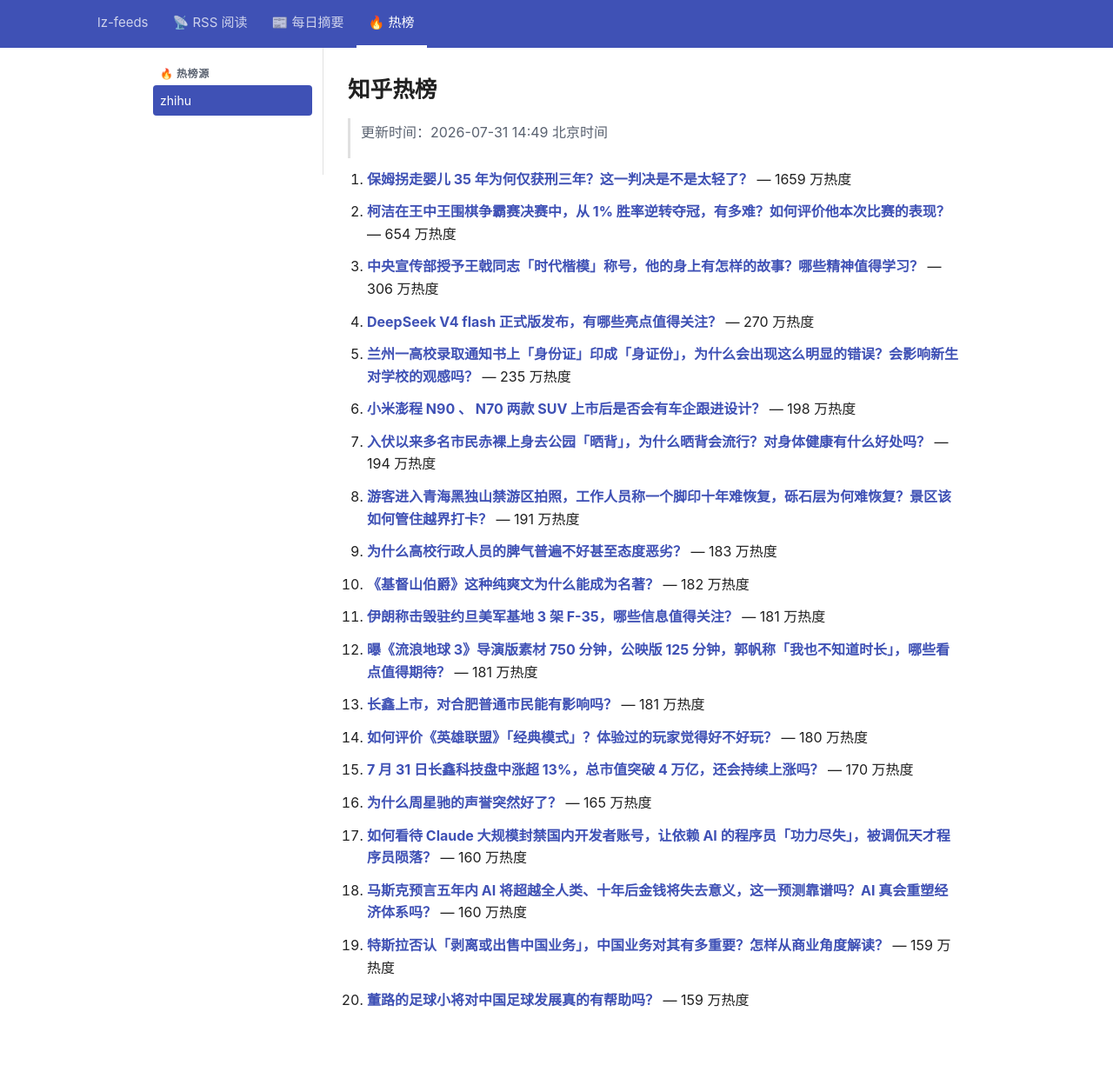
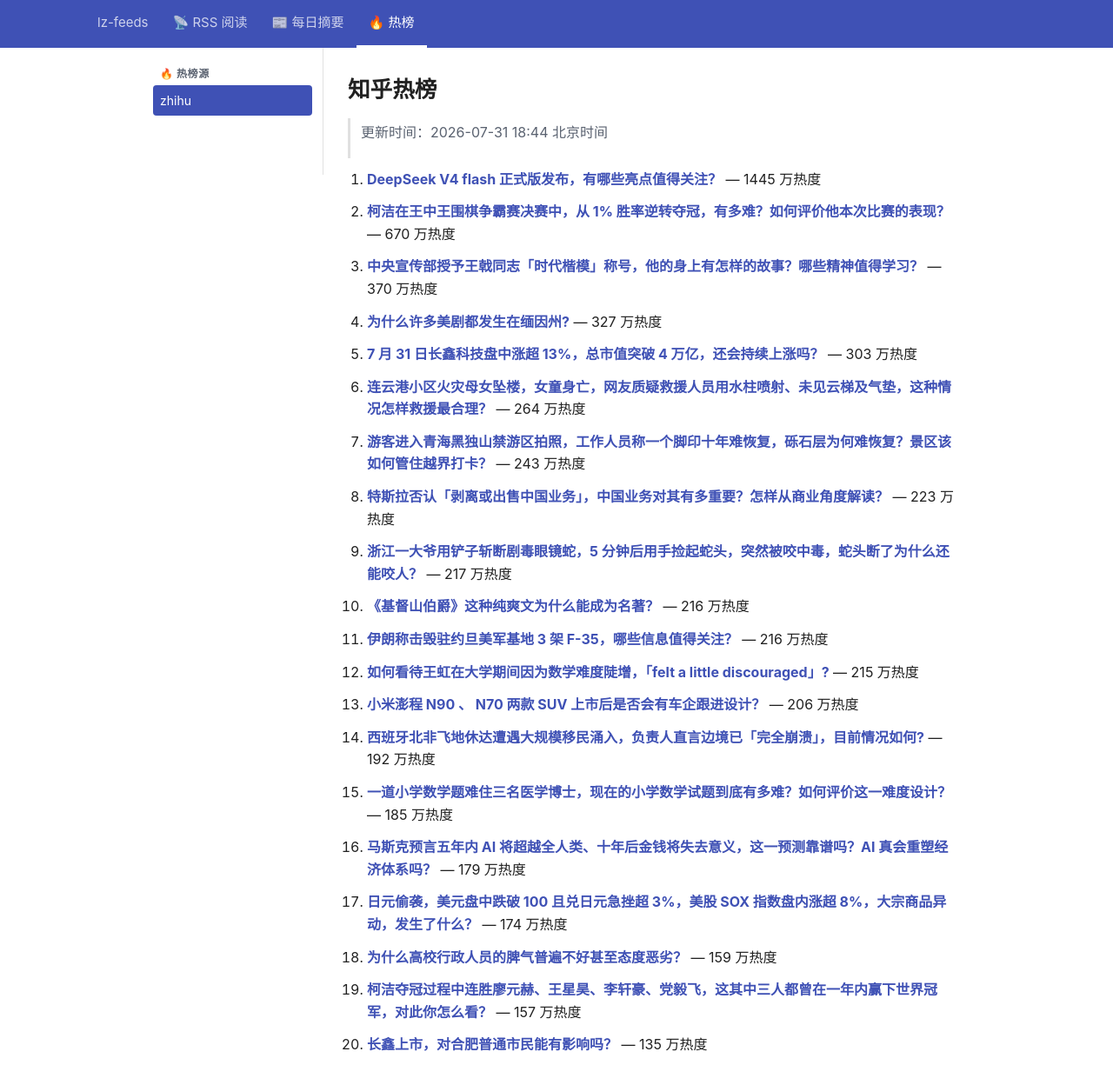
Before and after one commit to lizhang0101/lz-feeds, a Jekyll site: the page built from _hotlist/zhihu.md, in a window 1280 px wide and 1279 px high. Shown: the top 1248 px of the window at 87% size. Built offline with Jekyll 4.4.1, drawn with Linux system fonts in a browser that asks for light colours.

Commit message:
hotlist: 2026-07-31T10:44Z

```diff
--- a/_hotlist/zhihu.md
+++ b/_hotlist/zhihu.md
@@ -1,48 +1,48 @@
 ---
-updated: 2026-07-31 14:49 北京时间
+updated: 2026-07-31 18:44 北京时间
 count: 20
 ---
 
 # 知乎热榜
 
-> 更新时间：2026-07-31 14:49 北京时间
+> 更新时间：2026-07-31 18:44 北京时间
 
-1. **[保姆拐走婴儿 35 年为何仅获刑三年？这一判决是不是太轻了？](https://www.zhihu.com/question/2066124591437538873)** — 1659 万热度
+1. **[DeepSeek V4 flash 正式版发布，有哪些亮点值得关注？](https://www.zhihu.com/question/2066521165246489298)** — 1445 万热度
 
-2. **[柯洁在王中王围棋争霸赛决赛中，从 1% 胜率逆转夺冠，有多难？如何评价他本次比赛的表现？](https://www.zhihu.com/question/2066221979250774781)** — 654 万热度
+2. **[柯洁在王中王围棋争霸赛决赛中，从 1% 胜率逆转夺冠，有多难？如何评价他本次比赛的表现？](https://www.zhihu.com/question/2066221979250774781)** — 670 万热度
 
-3. **[中央宣传部授予王戟同志「时代楷模」称号，他的身上有怎样的故事？哪些精神值得学习？](https://www.zhihu.com/question/2065728985242326749)** — 306 万热度
+3. **[中央宣传部授予王戟同志「时代楷模」称号，他的身上有怎样的故事？哪些精神值得学习？](https://www.zhihu.com/question/2065728985242326749)** — 370 万热度
 
-4. **[DeepSeek V4 flash 正式版发布，有哪些亮点值得关注？](https://www.zhihu.com/question/2066521165246489298)** — 270 万热度
+4. **[为什么许多美剧都发生在缅因州?](https://www.zhihu.com/question/21377980)** — 327 万热度
 
-5. **[兰州一高校录取通知书上「身份证」印成「身证份」，为什么会出现这么明显的错误？会影响新生对学校的观感吗？](https://www.zhihu.com/question/2066163271292249223)** — 235 万热度
+5. **[7 月 31 日长鑫科技盘中涨超 13%，总市值突破 4 万亿，还会持续上涨吗？](https://www.zhihu.com/question/2066475673590265734)** — 303 万热度
 
-6. **[小米澎程 N90 、 N70 两款 SUV 上市后是否会有车企跟进设计？](https://www.zhihu.com/question/2065496535039742086)** — 198 万热度
+6. **[连云港小区火灾母女坠楼，女童身亡，网友质疑救援人员用水柱喷射、未见云梯及气垫，这种情况怎样救援最合理？](https://www.zhihu.com/question/2066515970206556513)** — 264 万热度
 
-7. **[入伏以来多名市民赤裸上身去公园「晒背」，为什么晒背会流行？对身体健康有什么好处吗？](https://www.zhihu.com/question/2065749316019532347)** — 194 万热度
+7. **[游客进入青海黑独山禁游区拍照，工作人员称一个脚印十年难恢复，砾石层为何难恢复？景区该如何管住越界打卡？](https://www.zhihu.com/question/2065022640889098964)** — 243 万热度
 
-8. **[游客进入青海黑独山禁游区拍照，工作人员称一个脚印十年难恢复，砾石层为何难恢复？景区该如何管住越界打卡？](https://www.zhihu.com/question/2065022640889098964)** — 191 万热度
+8. **[特斯拉否认「剥离或出售中国业务」，中国业务对其有多重要？怎样从商业角度解读？](https://www.zhihu.com/question/2066476826868676553)** — 223 万热度
 
-9. **[为什么高校行政人员的脾气普遍不好甚至态度恶劣？](https://www.zhihu.com/question/46508705)** — 183 万热度
+9. **[浙江一大爷用铲子斩断剧毒眼镜蛇，5 分钟后用手捡起蛇头，突然被咬中毒，蛇头断了为什么还能咬人？](https://www.zhihu.com/question/2065856053259113253)** — 217 万热度
 
-10. **[《基督山伯爵》这种纯爽文为什么能成为名著？](https://www.zhihu.com/question/2036258860516762419)** — 182 万热度
+10. **[《基督山伯爵》这种纯爽文为什么能成为名著？](https://www.zhihu.com/question/2036258860516762419)** — 216 万热度
 
-11. **[伊朗称击毁驻约旦美军基地 3 架 F-35，哪些信息值得关注？](https://www.zhihu.com/question/2066282514805679344)** — 181 万热度
+11. **[伊朗称击毁驻约旦美军基地 3 架 F-35，哪些信息值得关注？](https://www.zhihu.com/question/2066282514805679344)** — 216 万热度
 
-12. **[曝《流浪地球 3》导演版素材 750 分钟，公映版 125 分钟，郭帆称「我也不知道时长」，哪些看点值得期待？](https://www.zhihu.com/question/2064704539450782573)** — 181 万热度
+12. **[如何看待王虹在大学期间因为数学难度陡增，「felt a little discouraged」?](https://www.zhihu.com/question/2064865610480277464)** — 215 万热度
 
-13. **[长鑫上市，对合肥普通市民能有影响吗？](https://www.zhihu.com/question/2065114398650283660)** — 181 万热度
+13. **[小米澎程 N90 、 N70 两款 SUV 上市后是否会有车企跟进设计？](https://www.zhihu.com/question/2065496535039742086)** — 206 万热度
 
-14. **[如何评价《英雄联盟》「经典模式」？体验过的玩家觉得好不好玩？](https://www.zhihu.com/question/2066106449672115057)** — 180 万热度
+14. **[西班牙北非飞地休达遭遇大规模移民涌入，负责人直言边境已「完全崩溃」，目前情况如何?](https://www.zhihu.com/question/2066407134779138989)** — 192 万热度
 
-15. **[7 月 31 日长鑫科技盘中涨超 13%，总市值突破 4 万亿，还会持续上涨吗？](https://www.zhihu.com/question/2066475673590265734)** — 170 万热度
+15. **[一道小学数学题难住三名医学博士，现在的小学数学试题到底有多难？如何评价这一难度设计？](https://www.zhihu.com/question/2066213652454011211)** — 185 万热度
 
-16. **[为什么周星驰的声誉突然好了？](https://www.zhihu.com/question/2064083901421708578)** — 165 万热度
+16. **[马斯克预言五年内 AI 将超越全人类、十年后金钱将失去意义，这一预测靠谱吗？AI 真会重塑经济体系吗？](https://www.zhihu.com/question/2066440048212276843)** — 179 万热度
 
-17. **[如何看待 Claude 大规模封禁国内开发者账号，让依赖 AI 的程序员「功力尽失」，被调侃天才程序员陨落？](https://www.zhihu.com/question/2065499504187371980)** — 160 万热度
+17. **[日元偷袭，美元盘中跌破 100 且兑日元急挫超 3%，美股 SOX 指数盘内涨超 8%，大宗商品异动，发生了什么？](https://www.zhihu.com/question/2066288437683032785)** — 174 万热度
 
-18. **[马斯克预言五年内 AI 将超越全人类、十年后金钱将失去意义，这一预测靠谱吗？AI 真会重塑经济体系吗？](https://www.zhihu.com/question/2066440048212276843)** — 160 万热度
+18. **[为什么高校行政人员的脾气普遍不好甚至态度恶劣？](https://www.zhihu.com/question/46508705)** — 159 万热度
 
-19. **[特斯拉否认「剥离或出售中国业务」，中国业务对其有多重要？怎样从商业角度解读？](https://www.zhihu.com/question/2066476826868676553)** — 159 万热度
+19. **[柯洁夺冠过程中连胜廖元赫、王星昊、李轩豪、党毅飞，这其中三人都曾在一年内赢下世界冠军，对此你怎么看？](https://www.zhihu.com/question/2066229817427453654)** — 157 万热度
 
-20. **[董路的足球小将对中国足球发展真的有帮助吗？](https://www.zhihu.com/question/2040782595068257524)** — 159 万热度
+20. **[长鑫上市，对合肥普通市民能有影响吗？](https://www.zhihu.com/question/2065114398650283660)** — 135 万热度
```
